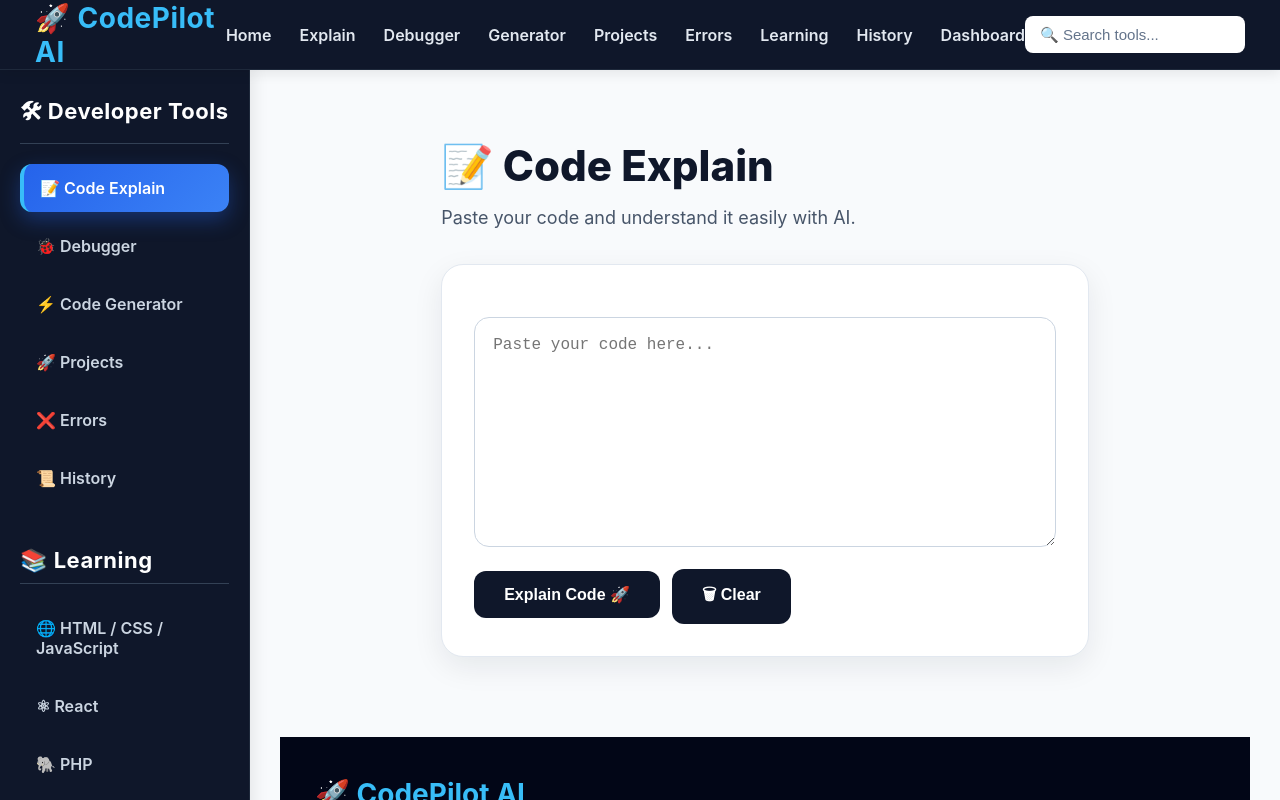
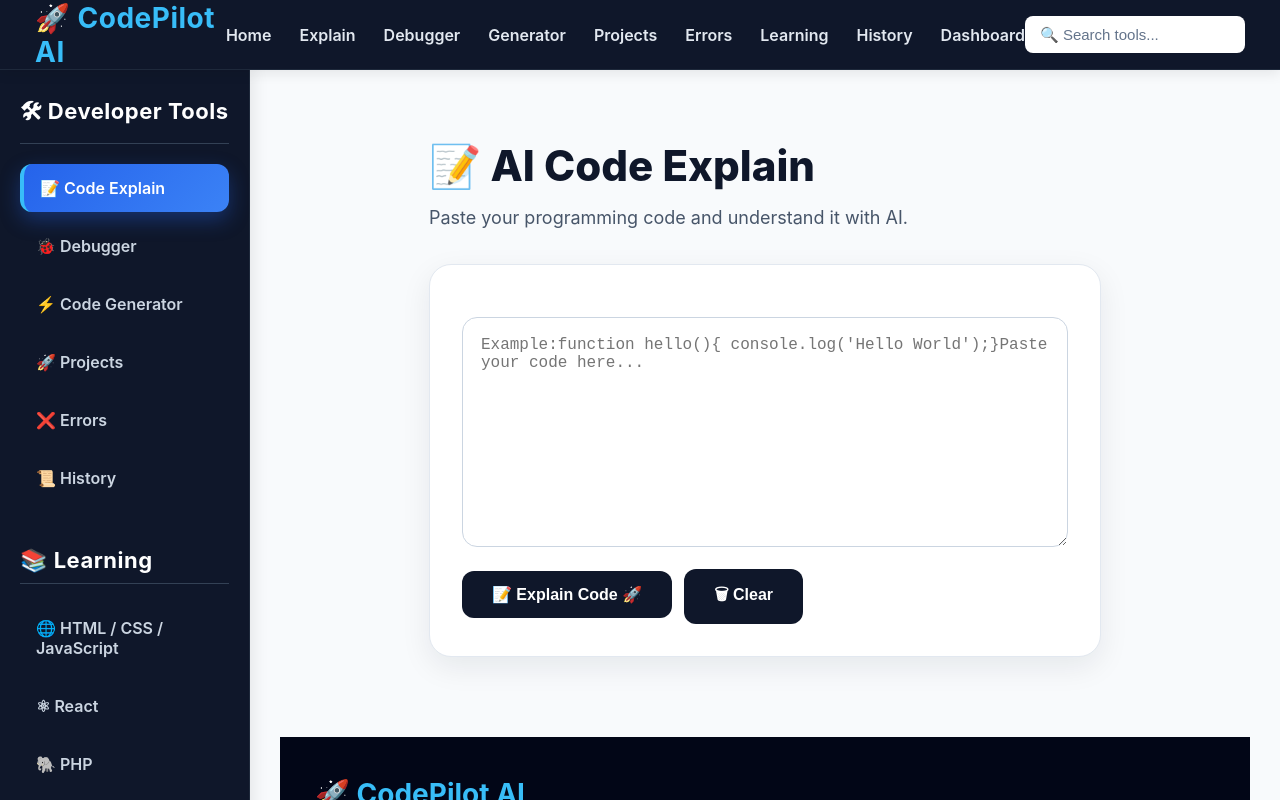
Before and after one commit to amirextra200-clou/CodePilot-AI, a React (Vite) app: page /explain in a window 1280 px wide. Shown: the top 800 px of the page. Built offline with nearby package versions, Linux system fonts and the light colour scheme.

Commit message:
Improve explain code AI experience

```diff
--- a/src/pages/ExplainCode.jsx
+++ b/src/pages/ExplainCode.jsx
@@ -18,6 +18,9 @@
 
     const [loading, setLoading] = useState(false);
 
+    const [error, setError] = useState("");
+
+
 
 
     async function explainCode() {
@@ -25,25 +28,49 @@
 
         if (code.trim() === "") {
 
+            setError("⚠️ Please paste your code first.");
+
             return;
 
         }
 
 
+        setError("");
+
         setLoading(true);
 
 
-        const response = await askAI(code);
+
+        const response = await askAI(
+
+            `Explain this code step by step.
+Tell me:
+1. What this code does
+2. How it works
+3. Any improvements
+
+Code:
+
+${code}`
+
+        );
+
 
 
         setAnswer(response);
 
 
+
         saveHistory(
+
             "Code Explanation",
+
             code,
+
             response
+
         );
+
 
 
         setLoading(false);
@@ -53,44 +80,82 @@
 
 
 
+
+
     function clearAll() {
+
 
         setCode("");
 
         setAnswer("");
 
+        setError("");
+
+
     }
+
+
 
 
 
     return (
 
+
         <div className="page">
 
 
             <h1>
-                📝 Code Explain
+                📝 AI Code Explain
             </h1>
 
 
+
             <p>
-                Paste your code and understand it easily with AI.
+                Paste your programming code and understand it with AI.
             </p>
+
 
 
 
             <div className="card">
 
 
+
                 <textarea
 
-                    placeholder="Paste your code here..."
+
+                    placeholder=
+
+                    "Example:function hello(){ console.log('Hello World');}Paste your code here..."
+
 
                     value={code}
 
+
                     onChange={(e) => setCode(e.target.value)}
 
-                ></textarea>
+
+                />
+
+
+
+
+
+                {
+
+                    error &&
+
+                    <p style={{ color: "red" }}>
+
+                        {error}
+
+                    </p>
+
+                }
+
+
+
+
 
 
 
@@ -102,9 +167,27 @@
 
                 >
 
-                    Explain Code 🚀
+
+                    {
+
+                        loading
+
+                            ?
+
+                            "🤖 Explaining..."
+
+                            :
+
+                            "📝 Explain Code 🚀"
+
+                    }
+
 
                 </button>
+
+
+
+
 
 
 
@@ -121,7 +204,11 @@
                 </button>
 
 
+
+
             </div>
+
+
 
 
 
@@ -133,9 +220,13 @@
 
 
 
+
+
+
             {
 
                 answer && !loading &&
+
 
                 <AIResponse
 
@@ -145,10 +236,14 @@
 
                 />
 
+
             }
 
 
+
+
         </div>
+
 
     )
 
```
